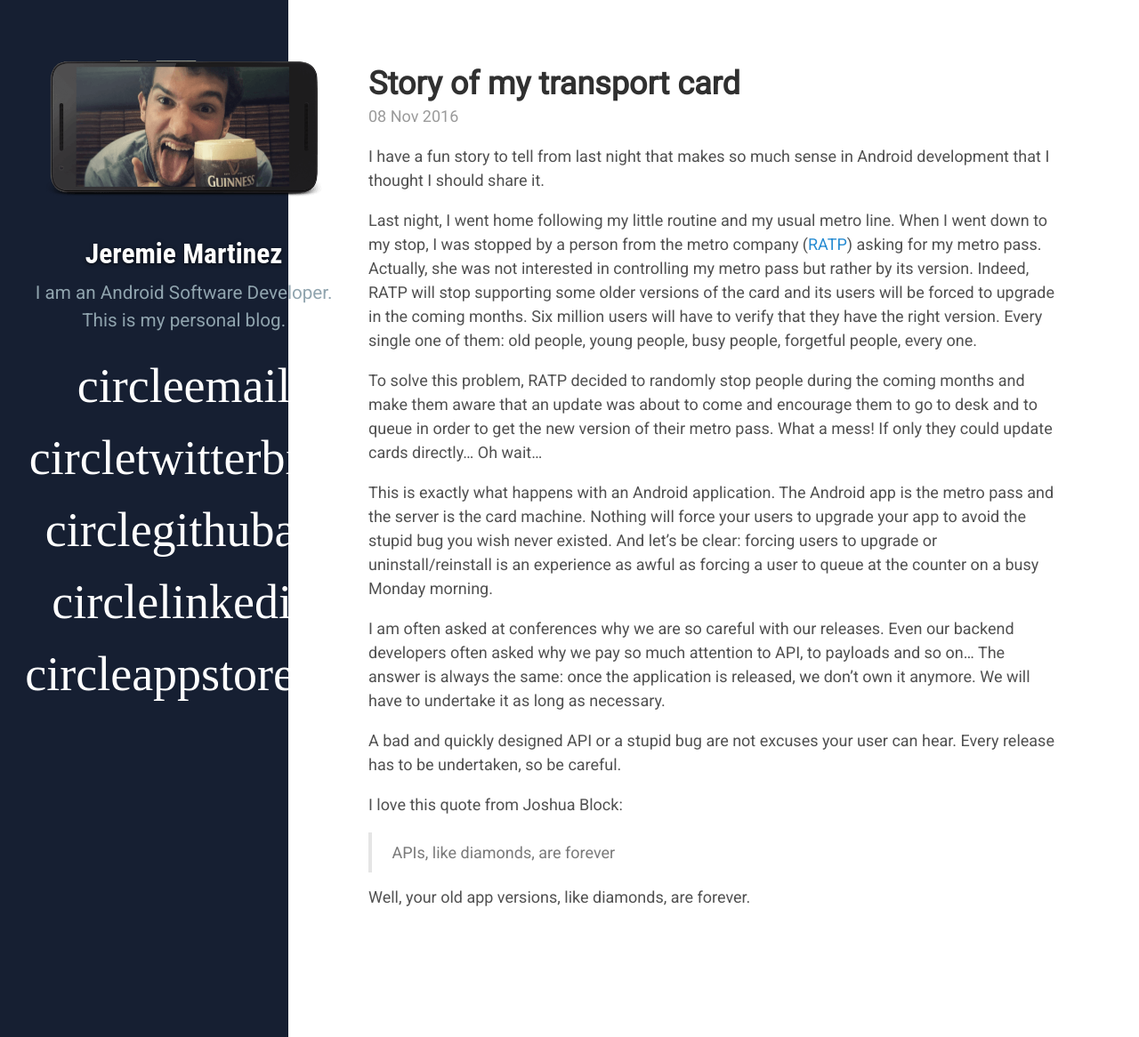
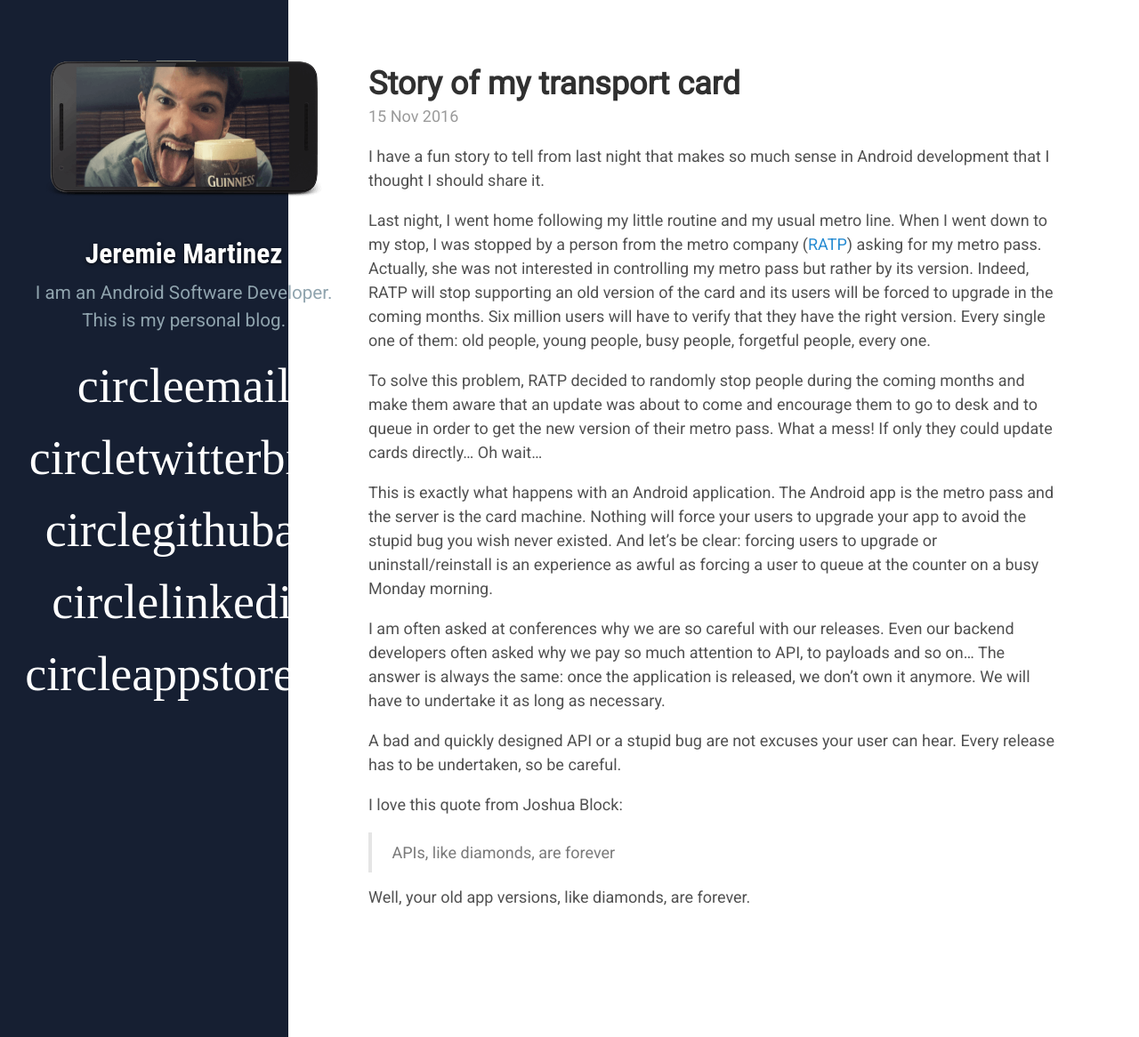
Before and after one commit to jeremiemartinez/jeremiemartinez.github.com, a Jekyll site: the page built from _posts/2016-11-15-versions-are-forever.md, in a window 1280 px wide and 1166 px high. Shown: the whole window at 89% size. Built offline with Jekyll 4.4.1, drawn with Linux system fonts in a browser that asks for light colours; some web fonts are replaced; comment, search, counter and statistics services are not loaded.

Commit message:
Publish story about RATP

```diff
--- a/_drafts/2016-11-08-versions-are-forever.md
+++ b/_posts/2016-11-15-versions-are-forever.md
@@ -8,7 +8,7 @@ I have a fun story to tell from last night that makes so much sense in Android d
 
 <!-- more -->
 
-Last night, I went home following my little routine and my usual metro line. When I went down to my stop, I was stopped by a person from the metro company ([RATP](https://en.wikipedia.org/wiki/RATP_Group)) asking for my metro pass. Actually, she was not interested in controlling my metro pass but rather by its version. Indeed, RATP will stop supporting some older versions of the card and its users will be forced to upgrade in the coming months. Six million users will have to verify that they have the right version. Every single one of them: old people, young people, busy people, forgetful people, every one.
+Last night, I went home following my little routine and my usual metro line. When I went down to my stop, I was stopped by a person from the metro company ([RATP](https://en.wikipedia.org/wiki/RATP_Group)) asking for my metro pass. Actually, she was not interested in controlling my metro pass but rather by its version. Indeed, RATP will stop supporting an old version of the card and its users will be forced to upgrade in the coming months. Six million users will have to verify that they have the right version. Every single one of them: old people, young people, busy people, forgetful people, every one.
 
 To solve this problem, RATP decided to randomly stop people during the coming months and make them aware that an update was about to come and encourage them to go to desk and to queue in order to get the new version of their metro pass. What a mess! If only they could update cards directly… Oh wait…
 
```
